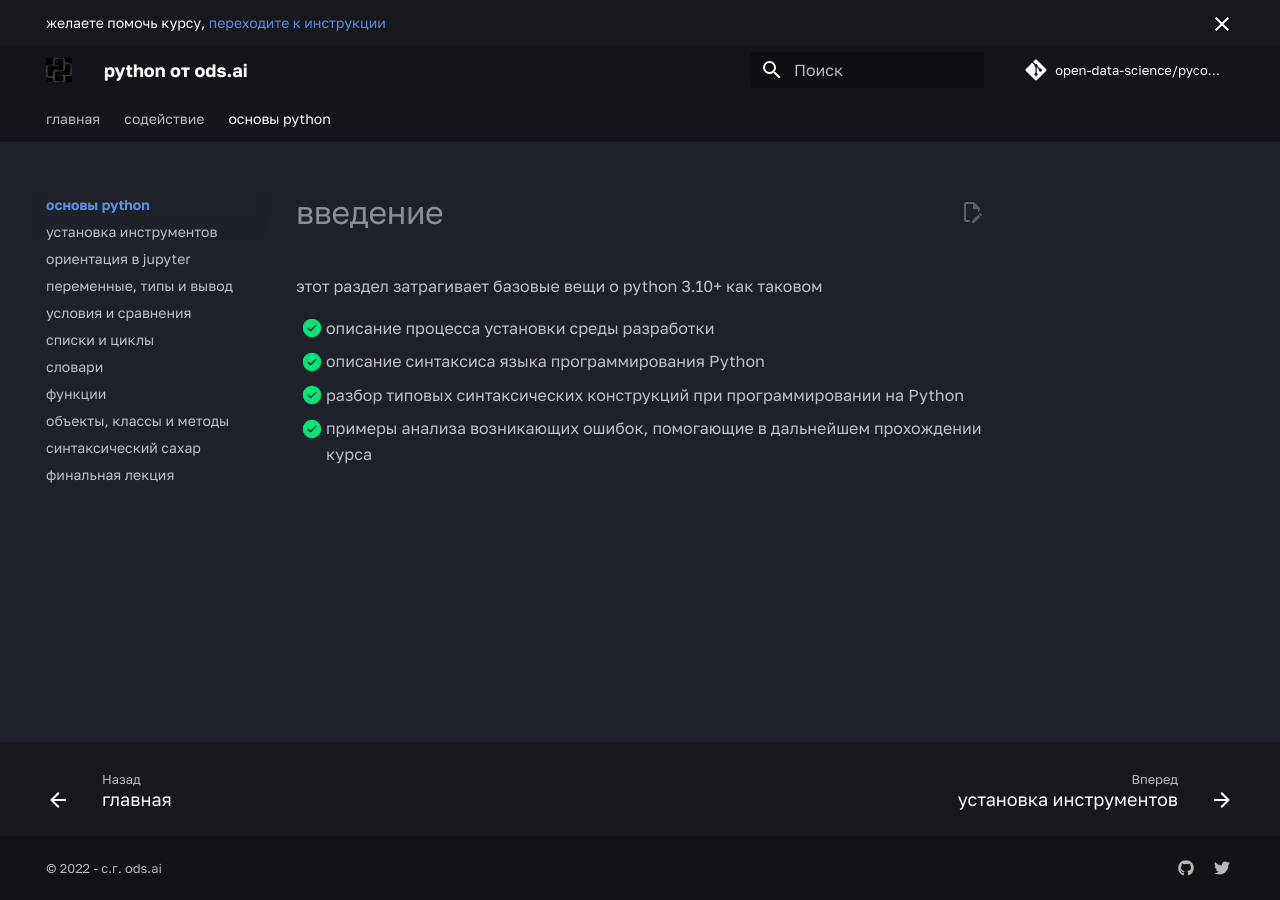
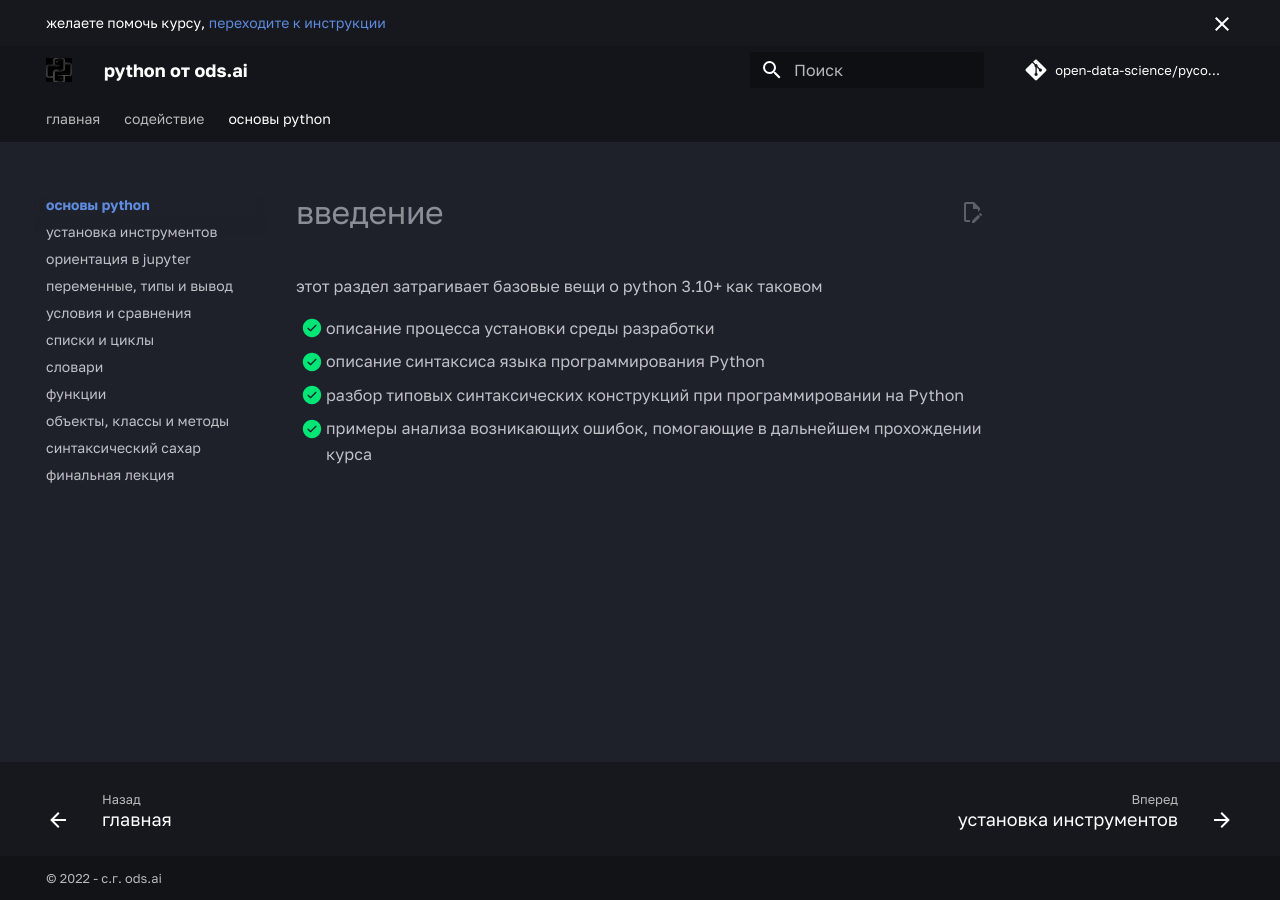
Before and after one commit to open-data-science/pycourse, an MkDocs documentation site: the page built from docs/base/index.md, in a window 1280 px wide. Built offline with MkDocs 1.6.1 and Material for MkDocs 9.7.7, drawn with Linux system fonts in a browser that asks for light colours; some web fonts are replaced; comment, search, counter and statistics services are not loaded.

Commit message:
Update mkdocs.yml

```diff
--- a/mkdocs.yml
+++ b/mkdocs.yml
@@ -66,13 +66,6 @@
 
 extra:
   generator: false
-  social:
-    - icon: fontawesome/brands/github
-      link: https://github.com/open-data-science/pycourse
-    # - icon: fontawesome/brands/matrix
-    #   link: ..
-    - icon: fontawesome/brands/twitter
-      link: https://twitter.com/ods_ai
 
 markdown_extensions:
 
```
